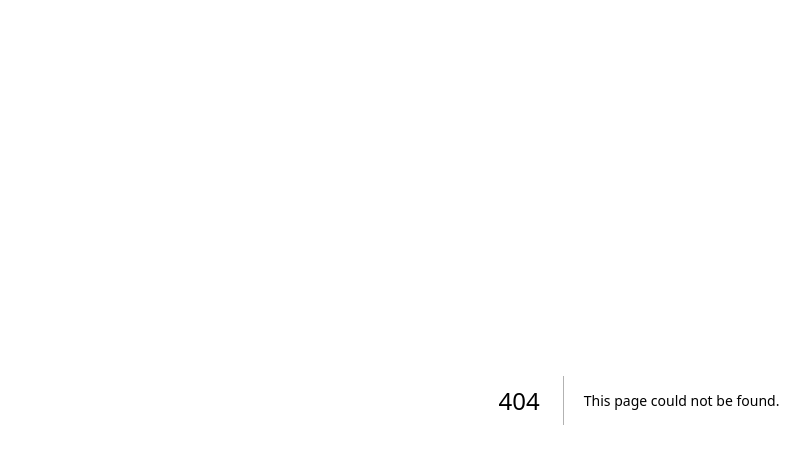
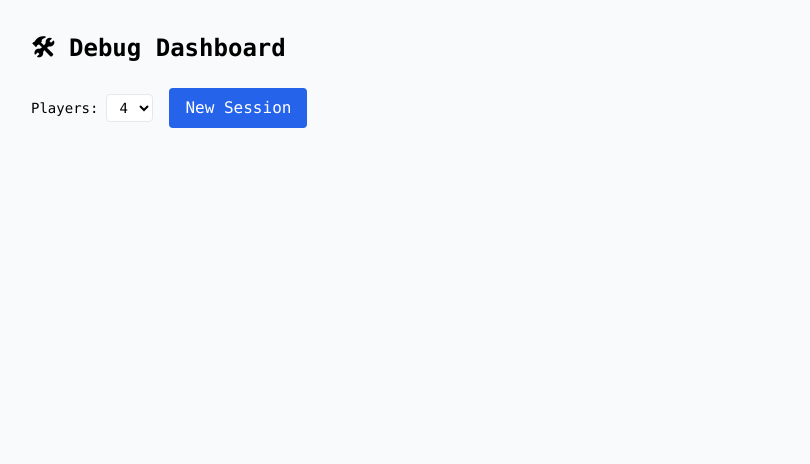
Before and after one commit to mdeforest/Telestrations, a Next.js app: page /debug in a window 1280 px wide. Before the commit this address had no page. Shown: the top 464 px of the page, without its empty margins (1-811 px from the left). Built offline with nearby package versions, Linux system fonts and the light colour scheme.

Commit message:
feat(debug): add debug dashboard UI at /debug

```diff
--- /dev/null
+++ b/src/app/debug/DebugDashboard.tsx
@@ -0,0 +1,209 @@
+"use client";
+
+import { useState, useEffect, useCallback } from "react";
+
+interface DebugPlayer {
+  playerId: string;
+  nickname: string;
+  isHost: boolean;
+  screen: string;
+}
+
+interface SessionState {
+  sessionId: string;
+  roomCode: string;
+  roomStatus: string;
+  currentRound: number;
+  numRounds: number;
+  players: DebugPlayer[];
+}
+
+type DebugAction =
+  | "start_game"
+  | "submit_all_prompts"
+  | "submit_all_drawings"
+  | "submit_all_guesses"
+  | "advance_reveal";
+
+const ACTION_LABELS: Record<DebugAction, string> = {
+  start_game: "Start Game",
+  submit_all_prompts: "Submit All Prompts",
+  submit_all_drawings: "Submit All Drawings",
+  submit_all_guesses: "Submit All Guesses",
+  advance_reveal: "Advance Reveal",
+};
+
+const ACTION_PHASES: Record<DebugAction, string[]> = {
+  start_game: ["lobby"],
+  submit_all_prompts: ["prompts"],
+  submit_all_drawings: ["active"],
+  submit_all_guesses: ["active"],
+  advance_reveal: ["reveal"],
+};
+
+export function DebugDashboard() {
+  const [playerCount, setPlayerCount] = useState(4);
+  const [session, setSession] = useState<SessionState | null>(null);
+  const [creating, setCreating] = useState(false);
+  const [actionLoading, setActionLoading] = useState<DebugAction | null>(null);
+  const [error, setError] = useState<string | null>(null);
+
+  const fetchState = useCallback(async (sessionId: string) => {
+    const res = await fetch(`/api/debug/session/${sessionId}`);
+    if (res.ok) {
+      const data = (await res.json()) as SessionState;
+      setSession(data);
+    }
+  }, []);
+
+  useEffect(() => {
+    if (!session) return;
+    const interval = setInterval(() => {
+      void fetchState(session.sessionId);
+    }, 2000);
+    return () => clearInterval(interval);
+  }, [session, fetchState]);
+
+  async function createSession() {
+    setCreating(true);
+    setError(null);
+    const res = await fetch("/api/debug/session", {
+      method: "POST",
+      headers: { "Content-Type": "application/json" },
+      body: JSON.stringify({ playerCount }),
+    });
+    const data = (await res.json()) as { sessionId?: string; roomCode?: string; players?: DebugPlayer[]; error?: string };
+    if (!res.ok) {
+      setError(data.error ?? "Failed to create session");
+      setCreating(false);
+      return;
+    }
+    // Fetch full state to get screens
+    if (data.sessionId) {
+      await fetchState(data.sessionId);
+    }
+    setCreating(false);
+  }
+
+  async function performAction(action: DebugAction) {
+    if (!session) return;
+    setActionLoading(action);
+    setError(null);
+    const res = await fetch(`/api/debug/session/${session.sessionId}/action`, {
+      method: "POST",
+      headers: { "Content-Type": "application/json" },
+      body: JSON.stringify({ action }),
+    });
+    const data = (await res.json()) as { ok?: boolean; error?: string };
+    if (!res.ok) {
+      setError(data.error ?? "Action failed");
+    } else {
+      await fetchState(session.sessionId);
+    }
+    setActionLoading(null);
+  }
+
+  function isActionEnabled(action: DebugAction): boolean {
+    if (!session) return false;
+    return ACTION_PHASES[action].includes(session.roomStatus);
+  }
+
+  return (
+    <main className="min-h-screen p-8 font-mono bg-gray-50">
+      <h1 className="text-2xl font-black mb-6">🛠 Debug Dashboard</h1>
+
+      {!session ? (
+        <div className="flex items-center gap-4 mb-8">
+          <label className="text-sm font-medium">
+            Players:
+            <select
+              value={playerCount}
+              onChange={(e) => setPlayerCount(Number(e.target.value))}
+              className="ml-2 border rounded px-2 py-1 bg-white"
+            >
+              {[4, 5, 6].map((n) => (
+                <option key={n} value={n}>
+                  {n}
+                </option>
+              ))}
+            </select>
+          </label>
+          <button
+            onClick={() => void createSession()}
+            disabled={creating}
+            className="px-4 py-2 bg-blue-600 text-white rounded font-medium disabled:opacity-40 hover:bg-blue-700 transition-colors"
+          >
+            {creating ? "Creating…" : "New Session"}
+          </button>
+        </div>
+      ) : (
+        <>
+          {/* Room status bar */}
+          <div className="mb-6 p-4 bg-white rounded-lg border">
+            <p className="text-xs text-gray-500 uppercase tracking-widest mb-1">Room</p>
+            <p className="text-3xl font-black tracking-widest mb-2">{session.roomCode}</p>
+            <div className="flex gap-4 text-sm text-gray-600">
+              <span>
+                Phase: <strong className="text-gray-900">{session.roomStatus}</strong>
+              </span>
+              <span>
+                Round:{" "}
+                <strong className="text-gray-900">
+                  {session.currentRound}/{session.numRounds}
+                </strong>
+              </span>
+            </div>
+          </div>
+
+          {/* Player cards */}
+          <div className="grid grid-cols-2 md:grid-cols-3 lg:grid-cols-4 gap-3 mb-6">
+            {session.players.map((p) => (
+              <div key={p.playerId} className="border rounded-lg p-3 bg-white">
+                <p className="font-bold text-sm truncate">
+                  {p.nickname}
+                  {p.isHost && (
+                    <span className="ml-1 text-xs text-blue-600 font-normal">(Host)</span>
+                  )}
+                </p>
+                <p className="text-xs text-gray-500 mt-1">{p.screen}</p>
+              </div>
+            ))}
+          </div>
+
+          {/* Action buttons */}
+          <div className="flex flex-wrap gap-2 mb-4">
+            {(Object.keys(ACTION_LABELS) as DebugAction[]).map((action) => {
+              const enabled = isActionEnabled(action);
+              return (
+                <button
+                  key={action}
+                  onClick={() => void performAction(action)}
+                  disabled={!enabled || actionLoading !== null}
+                  className="px-3 py-2 text-sm rounded border bg-white font-medium disabled:opacity-30 enabled:hover:bg-gray-50 transition-colors"
+                >
+                  {actionLoading === action ? "…" : ACTION_LABELS[action]}
+                </button>
+              );
+            })}
+          </div>
+
+          <button
+            onClick={() => {
+              setSession(null);
+              setError(null);
+            }}
+            className="text-xs text-gray-400 underline hover:text-gray-600"
+          >
+            New Session
+          </button>
+        </>
+      )}
+
+      {error && (
+        <p className="mt-4 text-red-600 text-sm border border-red-200 rounded p-2 bg-red-50">
+          {error}
+        </p>
+      )}
+    </main>
+  );
+}
--- /dev/null
+++ b/src/app/debug/page.tsx
@@ -0,0 +1,7 @@
+import { notFound } from "next/navigation";
+import { DebugDashboard } from "./DebugDashboard";
+
+export default function DebugPage() {
+  if (process.env.NODE_ENV === "production") notFound();
+  return <DebugDashboard />;
+}
```
